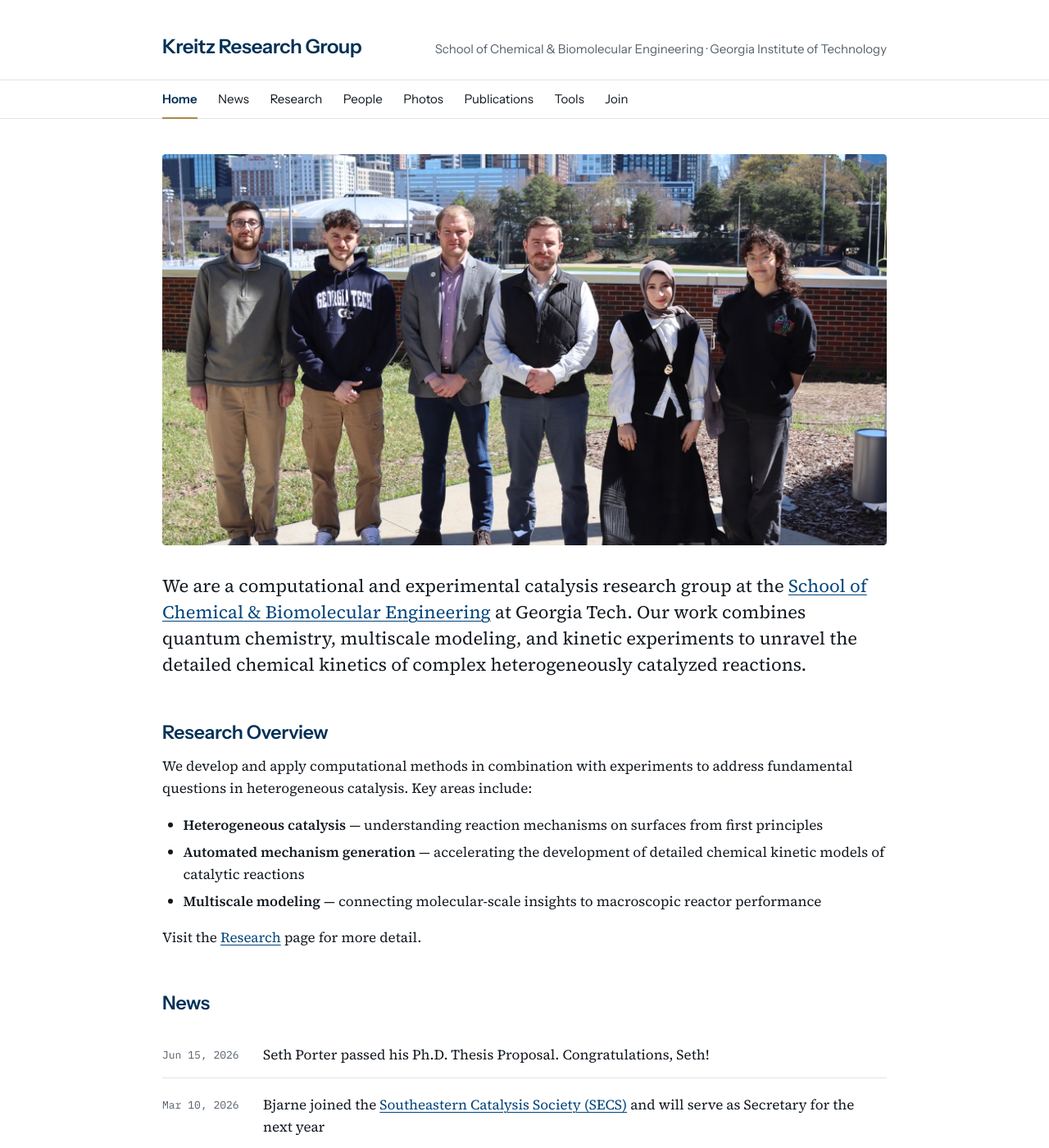
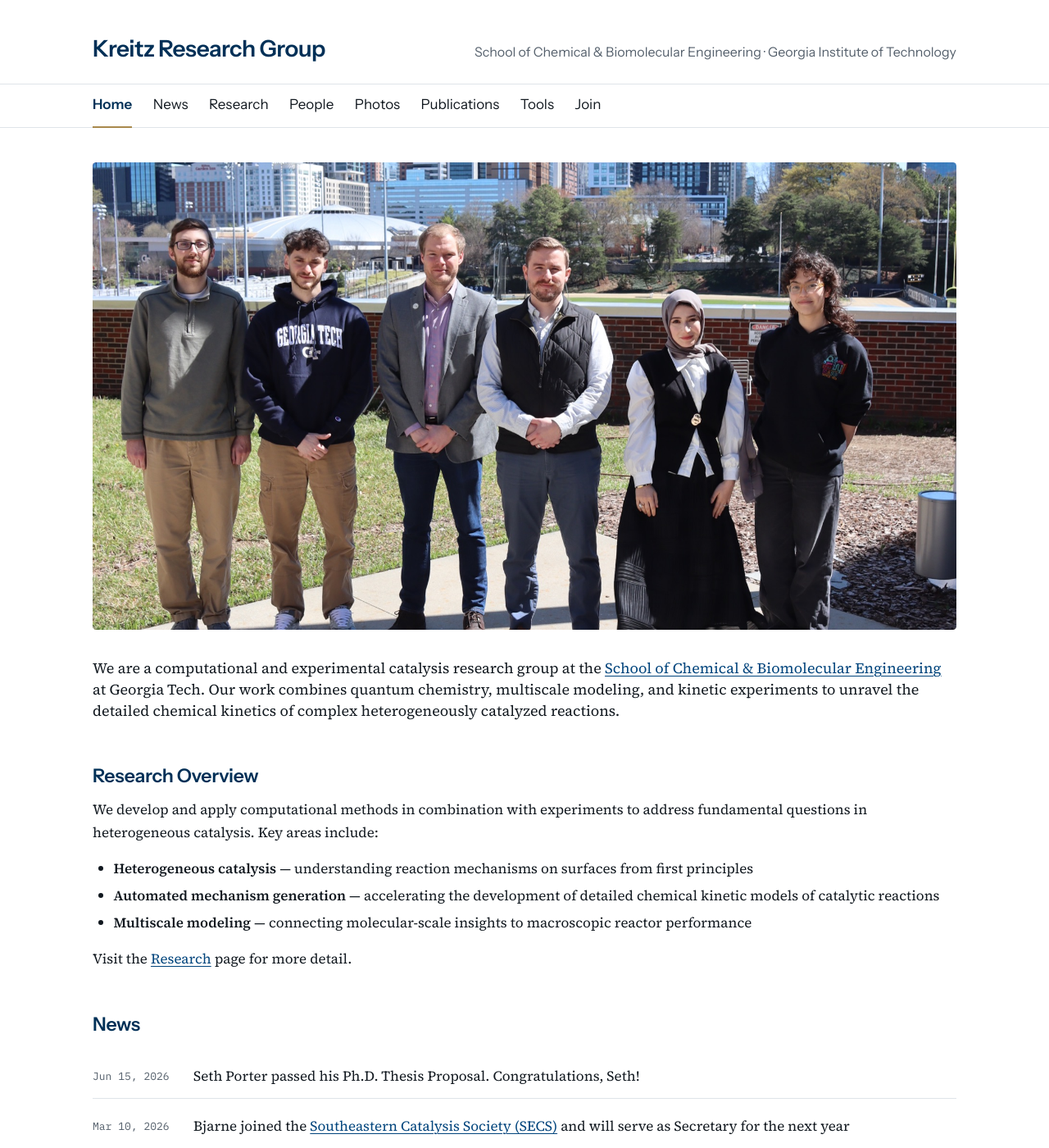
Before and after one commit to kreitz-group/kreitz-group.github.io, a Jekyll site: the page built from index.md, in a window 1280 px wide and 1400 px high. Shown: the whole window at 82% size. Built offline with Jekyll 4.4.1, drawn with Linux system fonts in a browser that asks for light colours.

Commit message:
Widen the column and rebalance header vs. lede type sizes
The masthead, nav and content share one column, so widening
--content-max-width from 52em to 62em widens the header band along
with the prose. Running prose moves from 36em to 50em so text pages
like /join/ fill the column instead of stopping halfway. Longer than
the classic 65-75 character measure, but deliberate.

Header type grows to match the wider band (wordmark 24 -> 28px, nav
links 15 -> 17px, affiliation 15 -> 16px) while the homepage lede
shrinks 22 -> 18px, so the two no longer compete.

Co-Authored-By: Claude Opus 5 (1M context) <noreply@anthropic.com>

```diff
--- a/assets/css/main.css
+++ b/assets/css/main.css
@@ -17,10 +17,10 @@
    ---------------------------------------------------------- */
 :root {
   /* The column stays wide for figures, publication rows and card grids. */
-  --content-max-width: 52em;
-  /* Running prose is held to a shorter measure — the full 52em column is
-     roughly 105 characters per line, well past a comfortable ~65-75. */
-  --measure: 36em;
+  --content-max-width: 62em;
+  /* Running prose is held to a shorter measure — the full 62em column is
+     roughly 125 characters per line, well past a comfortable ~65-90. */
+  --measure: 50em;
 
   /* Type scale. Steps are wide enough that each level outranks
      the next by size alone, without needing a rule or a color. */
@@ -200,7 +200,7 @@ p { margin-bottom: 1em; }
 
 /* Opening paragraph of a page — carries the thesis. */
 .lede {
-  font-size: 1.375rem;
+  font-size: 1.125rem;
   line-height: 1.45;
   color: var(--text);
   margin-bottom: 1.25em;
@@ -286,7 +286,7 @@ pre code {
 .wordmark {
   font-family: var(--face-display);
   font-weight: 600;
-  font-size: 1.5rem;
+  font-size: 1.75rem;
   letter-spacing: -0.02em;
   line-height: 1.2;
   color: var(--heading);
@@ -300,7 +300,7 @@ pre code {
 
 .masthead-affil {
   font-family: var(--face-display);
-  font-size: var(--font-sm);
+  font-size: 1rem;
   color: var(--muted);
   margin: 0;
 }
@@ -326,7 +326,7 @@ pre code {
 
 .site-nav a {
   font-family: var(--face-display);
-  font-size: var(--font-sm);
+  font-size: 1.0625rem;
   color: var(--text);
   text-decoration: none;
   padding: 0.7em 0;
@@ -436,7 +436,7 @@ pre code {
 }
 
 .content > .lede {
-  max-width: 30em;
+  max-width: 36em;
 }
 
 /* Homepage: text runs to the full column so it lines up with the group
@@ -898,7 +898,7 @@ pre code {
   }
 
   .wordmark {
-    font-size: 1.3125rem;
+    font-size: 1.5rem;
   }
 
   /* Wordmark and affiliation stack rather than sitting on one baseline. */
```
